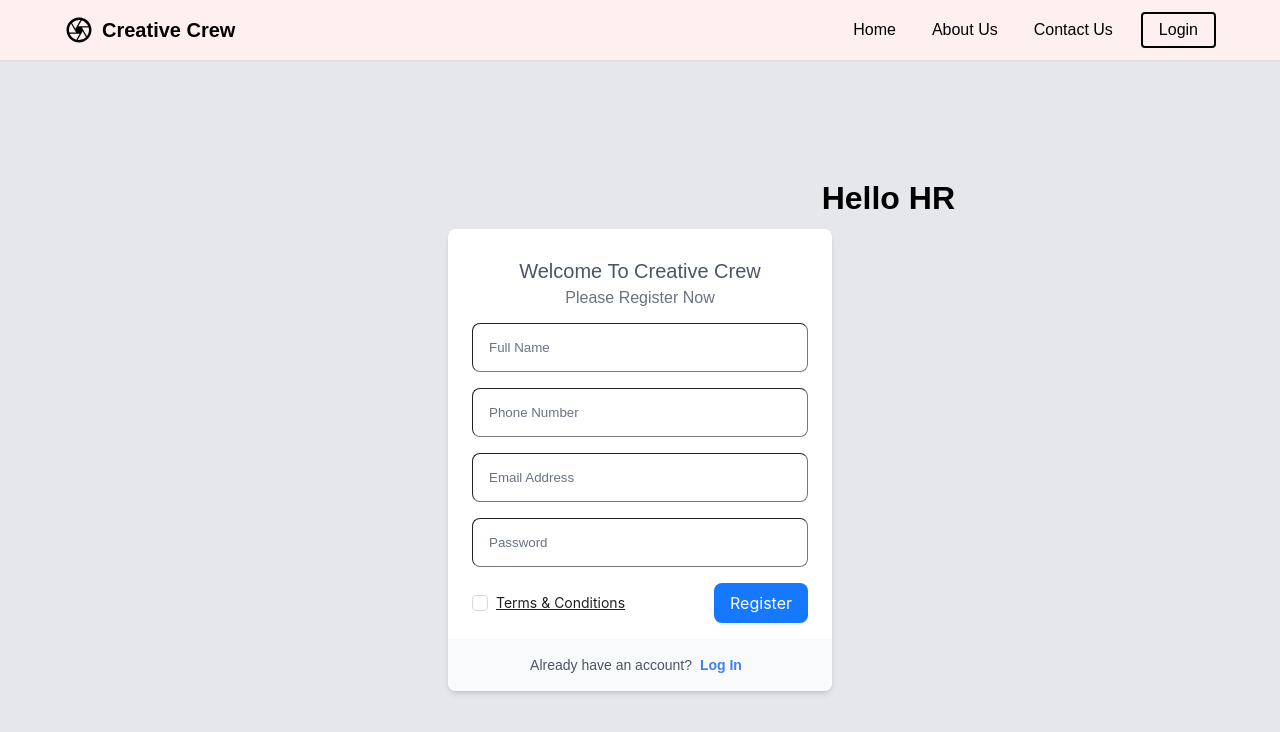
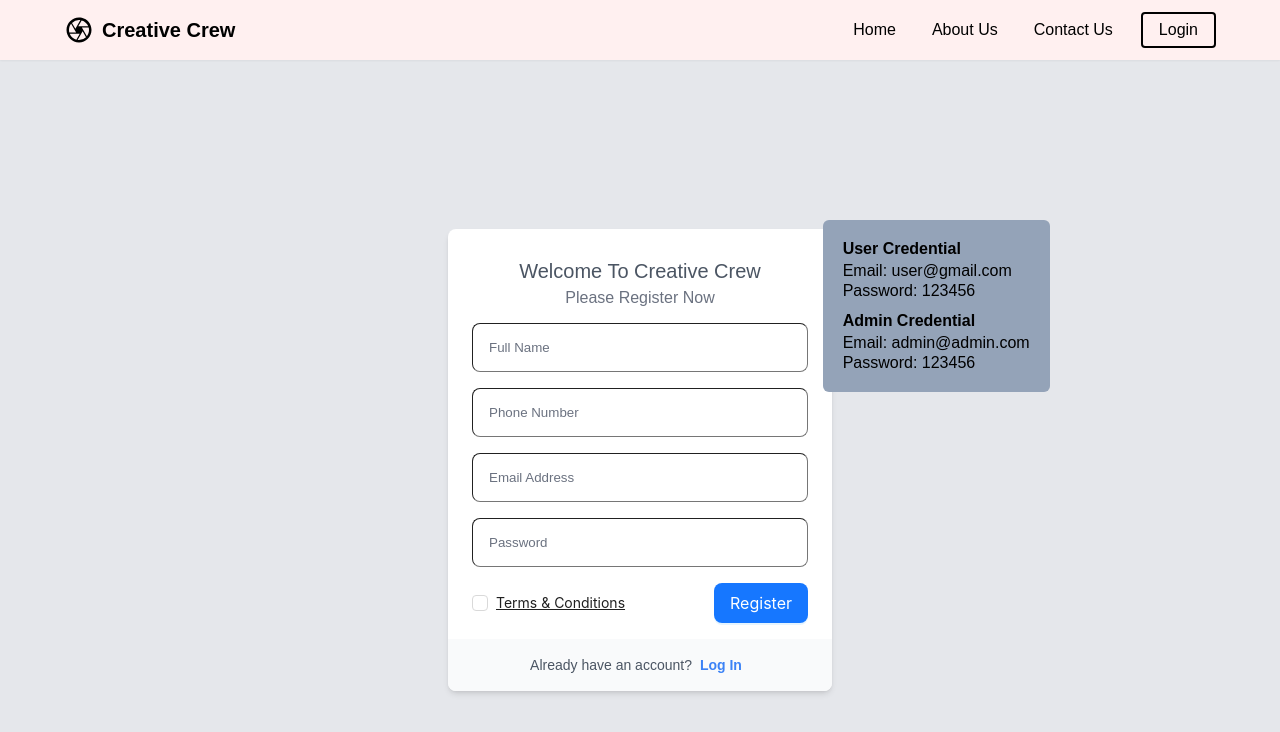
Before and after one commit to Ankan112/creative-crew, a Next.js app: page /register in a window 1280 px wide. Shown: the top 732 px of the page. Built offline with nearby package versions, Linux system fonts and the light colour scheme; a web font is replaced by a local one.

Commit message:
auth credential added in register page

```diff
--- a/src/pages/register/index.jsx
+++ b/src/pages/register/index.jsx
@@ -32,8 +32,15 @@ const RegisterPage = () => {
       <div className="bg-gray-200">
         <Header />
         <div className="flex relative justify-center items-center h-screen">
-        <div className="absolute flex justify-center items-center top-[120px] right-[325px]">
-          <h1>Hello HR</h1>
+        <div className="absolute flex justify-center bg-slate-400 lg:p-5 rounded-md items-center top-[20%] right-[18%]">
+          <div className="hidden lg:block">
+          <h4>User Credential</h4>
+          <p className="mt-1 mb-[2px]">Email: user@gmail.com</p>
+          <p>Password: 123456</p>
+          <h4 className="mt-3">Admin Credential</h4>
+          <p className="mt-1 mb-[2px]">Email: admin@admin.com</p>
+          <p>Password: 123456</p>
+          </div>
         </div>
           <div className="w-full max-w-sm mx-auto overflow-hidden bg-white rounded-lg shadow-md dark:bg-gray-800">
 
```
